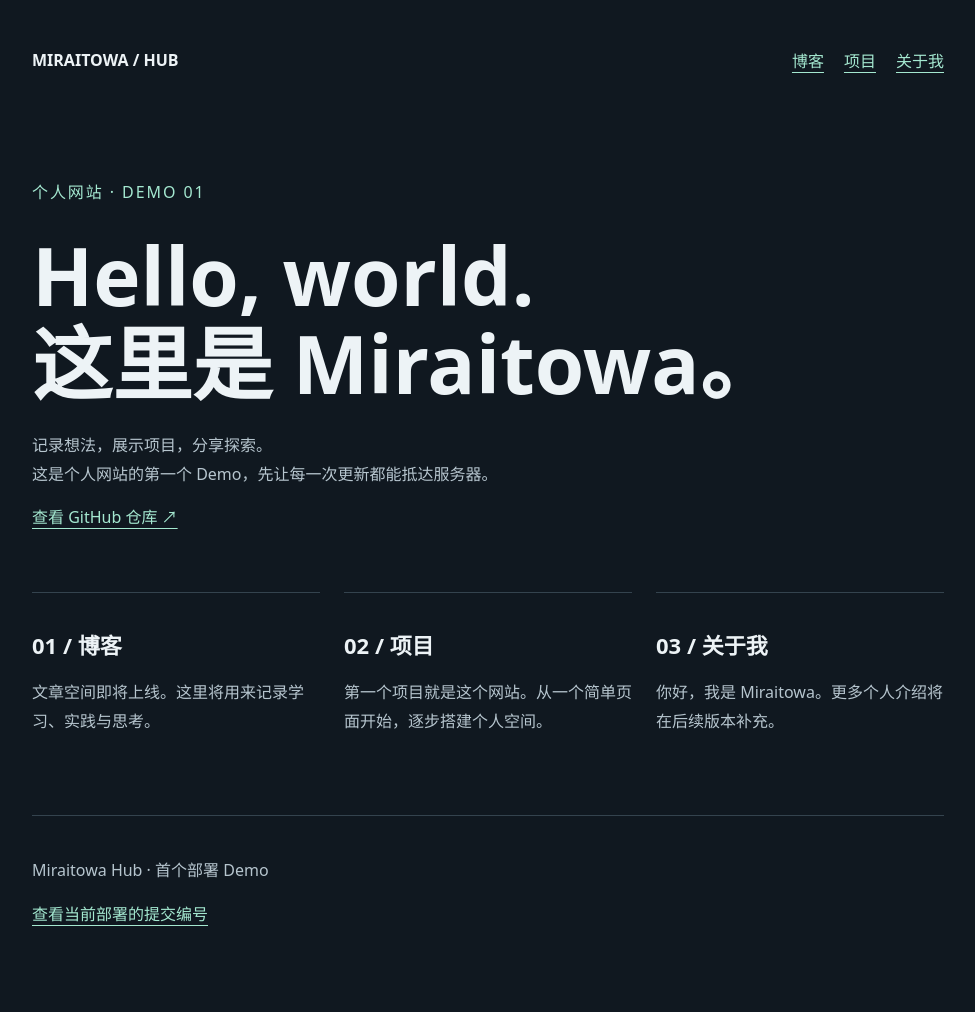
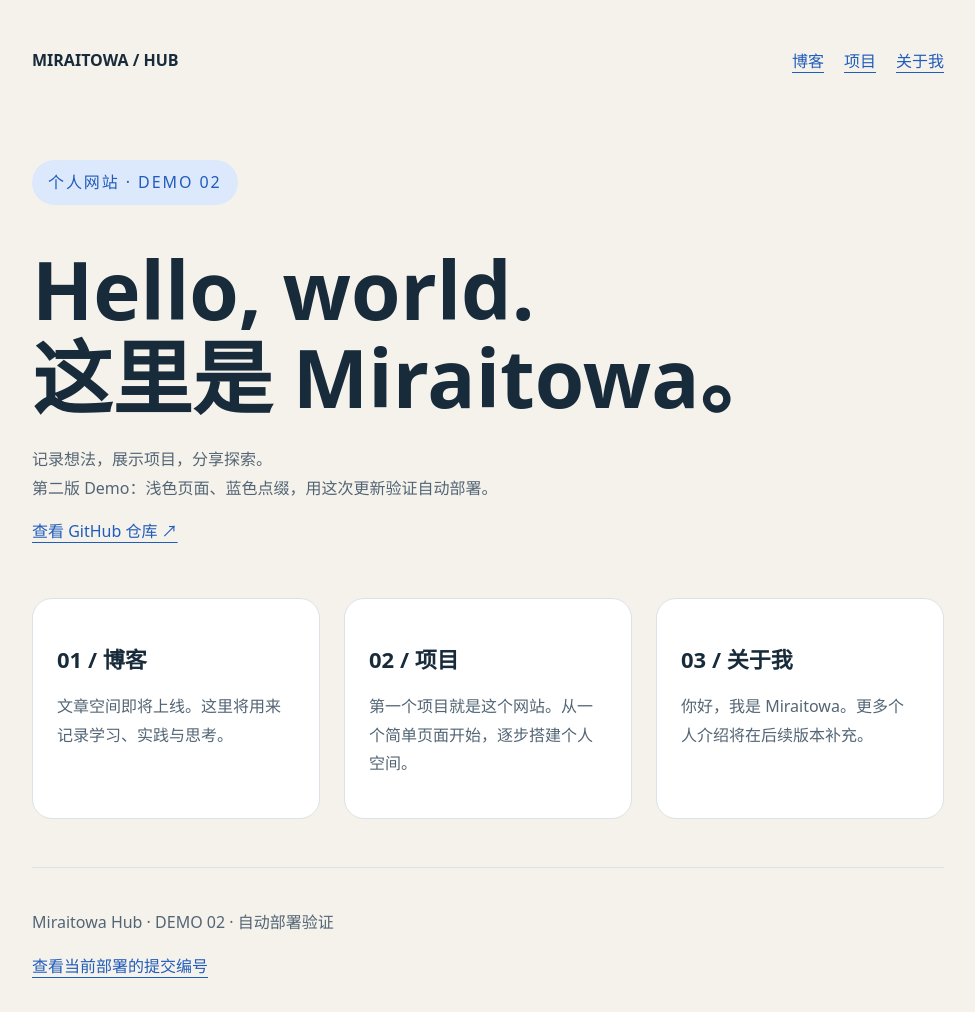
Before and after one commit to Miraitowa-la/miraitowa-hub, a plain HTML site: page index.html in a window 1280 px wide. Shown: the whole page, without its empty margins (152-1127 px from the left). Before the commit the page ends 973 px from the top, so only its background shows below. Drawn offline with Linux system fonts and the light colour scheme.

Commit message:
Refresh demo with light theme for deployment verification

```diff
--- a/index.html
+++ b/index.html
@@ -6,22 +6,22 @@
   <meta name="description" content="Miraitowa 的个人空间：博客、项目与关于我。">
   <title>Miraitowa Hub · Hello, world</title>
   <style>
-    :root { color-scheme: dark; font-family: system-ui, sans-serif; background: #101820; color: #edf3f6; }
+    :root { color-scheme: light; font-family: system-ui, sans-serif; background: #f5f2ec; color: #182b3a; }
     * { box-sizing: border-box; }
     body { margin: 0; }
     main { max-width: 960px; margin: auto; padding: 48px 24px; }
     header { display: flex; justify-content: space-between; gap: 24px; align-items: center; }
     nav { display: flex; gap: 20px; flex-wrap: wrap; }
-    a { color: #a4e8d0; text-underline-offset: 5px; }
-    a:focus-visible { outline: 2px solid #a4e8d0; outline-offset: 6px; }
-    .hero { padding: 90px 0 64px; }
-    .eyebrow { color: #a4e8d0; letter-spacing: .12em; }
+    a { color: #205cba; text-underline-offset: 5px; }
+    a:focus-visible { outline: 2px solid #205cba; outline-offset: 6px; }
+    .hero { padding: 72px 0 56px; }
+    .eyebrow { display: inline-block; background: #dce8fc; color: #205cba; padding: 8px 16px; border-radius: 24px; letter-spacing: .12em; }
     h1 { font-size: clamp(44px, 8vw, 80px); line-height: 1.1; margin: 24px 0; }
-    p { color: #b6c5ce; line-height: 1.8; }
+    p { color: #536574; line-height: 1.8; }
     .grid { display: grid; grid-template-columns: repeat(3, 1fr); gap: 24px; }
-    section { border-top: 1px solid #34434e; padding-top: 16px; scroll-margin-top: 24px; }
+    section { background: #fff; border: 1px solid #dce2e7; border-radius: 20px; padding: 24px; scroll-margin-top: 24px; }
     h2 { font-size: 22px; }
-    footer { margin-top: 64px; border-top: 1px solid #34434e; padding-top: 24px; }
+    footer { margin-top: 48px; border-top: 1px solid #dce2e7; padding-top: 24px; }
     @media (max-width: 640px) { header { align-items: flex-start; flex-direction: column; } .grid { grid-template-columns: 1fr; } .hero { padding-top: 56px; } }
   </style>
 </head>
@@ -32,9 +32,9 @@
       <nav aria-label="主导航"><a href="#blog">博客</a><a href="#projects">项目</a><a href="#about">关于我</a></nav>
     </header>
     <div class="hero">
-      <p class="eyebrow">个人网站 · DEMO 01</p>
+      <p class="eyebrow">个人网站 · DEMO 02</p>
       <h1>Hello, world.<br>这里是 Miraitowa。</h1>
-      <p>记录想法，展示项目，分享探索。<br>这是个人网站的第一个 Demo，先让每一次更新都能抵达服务器。</p>
+      <p>记录想法，展示项目，分享探索。<br>第二版 Demo：浅色页面、蓝色点缀，用这次更新验证自动部署。</p>
       <a href="https://github.com/Miraitowa-la/miraitowa-hub">查看 GitHub 仓库 ↗</a>
     </div>
     <div class="grid">
@@ -42,7 +42,7 @@
       <section id="projects"><h2>02 / 项目</h2><p>第一个项目就是这个网站。从一个简单页面开始，逐步搭建个人空间。</p></section>
       <section id="about"><h2>03 / 关于我</h2><p>你好，我是 Miraitowa。更多个人介绍将在后续版本补充。</p></section>
     </div>
-    <footer><p>Miraitowa Hub · 首个部署 Demo</p><a href="/revision.txt">查看当前部署的提交编号</a></footer>
+    <footer><p>Miraitowa Hub · DEMO 02 · 自动部署验证</p><a href="/revision.txt">查看当前部署的提交编号</a></footer>
   </main>
 </body>
 </html>
```
